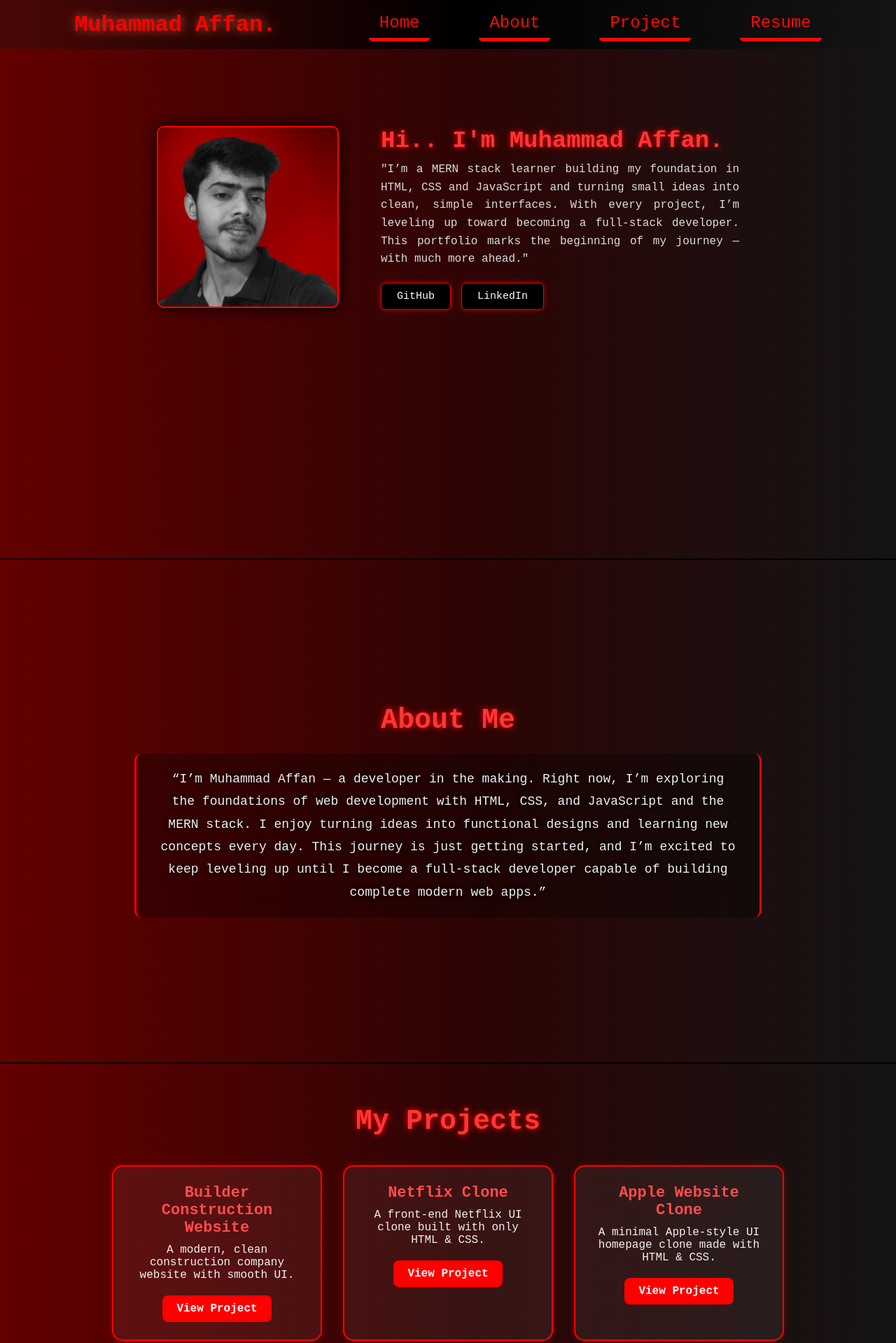
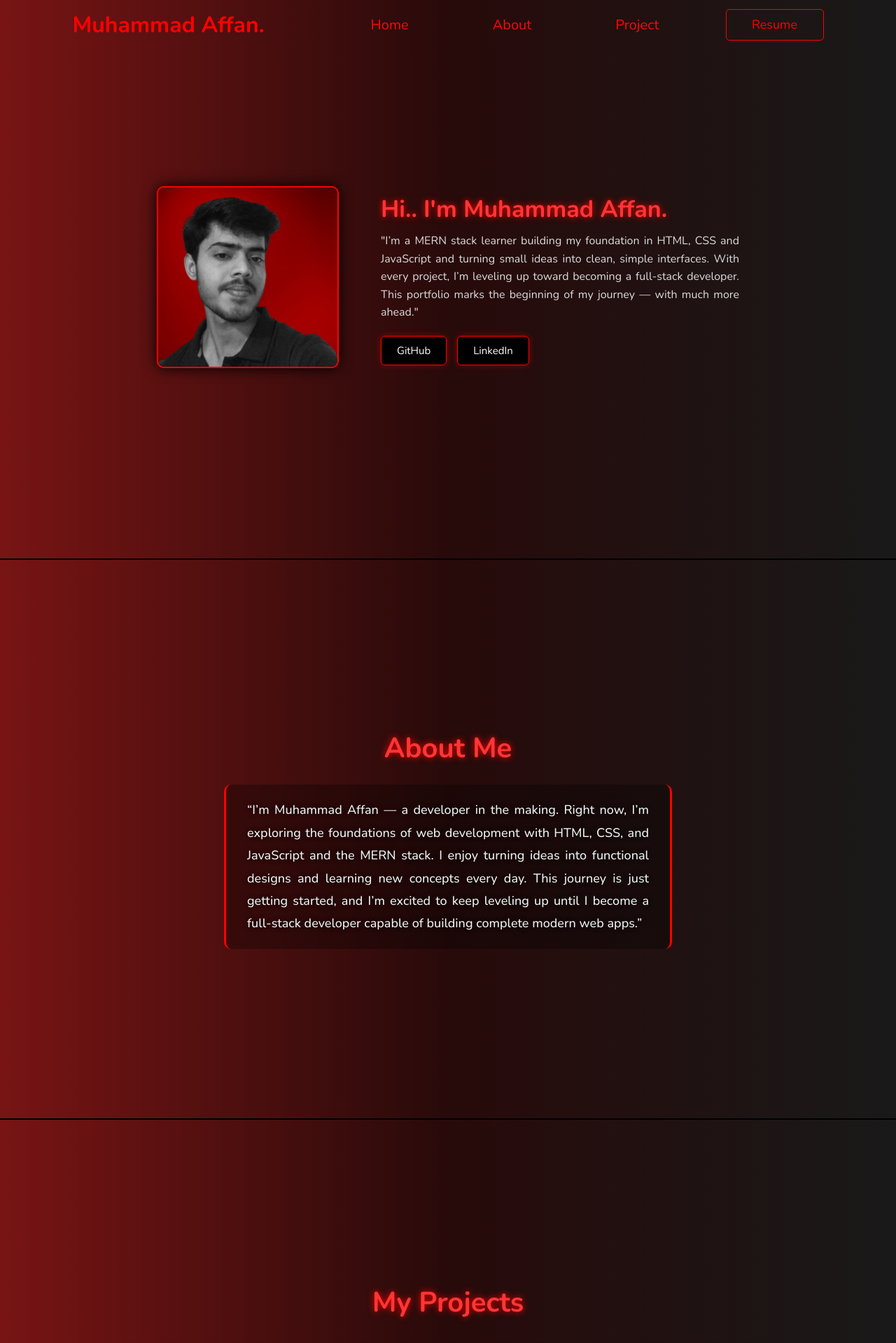
Before and after one commit to dev-affan/Dev-Affan-Portfolio, a plain HTML site: page index.html in a window 1280 px wide. Shown: the top 1919 px of the page at 70% size. Drawn offline with nearby package versions, Linux system fonts and the light colour scheme.

Commit message:
Add Resume button and some Animation

```diff
--- a/style.css
+++ b/style.css
@@ -1,15 +1,18 @@
+@import url('https://fonts.googleapis.com/css2?family=Nunito:ital,wght@0,200..1000;1,200..1000&family=Roboto+Mono:ital,wght@0,100..700;1,100..700&display=swap');
+
 * {
     margin: 0;
     padding: 0;
     box-sizing: border-box;
-    font-family: 'Courier New', Courier, monospace;
+    font-family: Nunito;
     color: wheat;
+    scroll-behavior: smooth;
 }
 
 header {
     height: 70px;
     width: 100vw;
-    background: linear-gradient(90deg, rgba(74, 7, 7, 1) 0%, rgba(0, 0, 0, 1) 52%, rgba(20, 20, 20, 1) 100%);
+    background: linear-gradient(90deg, rgba(120, 20, 20, 1) 0%, rgba(40, 10, 10, 1) 50%, rgba(25, 25, 25, 1) 100%);
     color: white;
     display: flex;
     justify-content: space-around;
@@ -19,6 +22,7 @@ header {
     right: 0;
     left: 0;
     padding: 0 40px;
+    z-index: 9999;
 }
 
 .hamburger {
@@ -31,67 +35,116 @@ header {
 
 header h1 {
     color: red;
-    font-family: 'Courier New', Courier, monospace;
-    text-shadow: 2px 0px 15px #CE5937;
-}
-
-header h1:hover {
-    text-shadow: 2px 2px 15px #FF0808;
-    color: #000000;
-    cursor: pointer;
-    transition: 0.8s;
+    /* font-family: 'Courier New', Courier, monospace; */
 }
 
 header nav {
+    height: 45px;
+    /* width: 40%; */
     display: flex;
+    justify-content: center;
+    align-items: center;
     gap: 70px;
+    overflow: hidden;
+    z-index: 999;
 }
 
-header nav a {
-    font-size: 24px;
+header nav .items {
+    position: relative;
+    /* IMPORTANT */
+    display: flex;
+    justify-content: center;
+    align-items: center;
     text-decoration: none;
+    font-size: 20px;
     color: #FF0808;
-    border-bottom: 5px solid;
-    padding: 8px 15px;
+    height: 100%;
+    padding: 13px 25px;
+    /* width: 100%; */
+    /* border: 1px solid #FF0808; */
     border-radius: 5px;
-}
-
-.contact {
-    border: 1px solid #FF0808;
-    color: #FF0808;
-    background-color: black;
-}
-
-.contact:hover {
-    background: #ff3535;
-    color: black;
-    box-shadow: 0 0 12px red;
-    transition: 0.7s;
-}
-
-header nav a:hover {
-    background-color: #FF0808;
-    color: black;
-    transition: 0.8s;
-    border-radius: 2px;
-    border-bottom: 5px solid #FF0808;
-    box-shadow: 0px -2px 144px 15px #FF0808;
+    overflow: hidden;
+    z-index: 21;
+    transition: color 0.7s ease;
 }
 
 
+header nav .items::after {
+    content: '';
+    position: absolute;
+    top: 0;
+    left: 0;
+    height: 100%;
+    width: 0;
+    /* start from left */
+    background-color: #FF0808;
+    z-index: -1;
+    /* background peeche */
+    transition: width 0.7s ease;
+}
+
+header nav .items:hover::after {
+    width: 100%;
+    /* left → right */
+}
+
+header nav .items:hover {
+    color: rgb(0, 0, 0);
+}
+
+#button {
+    border: 1.5px solid red;
+    padding: 13px 25px;
+    height: 45px;
+    min-width: 140px;
+    /* ✅ fixed width */
+    box-sizing: border-box;
+    /* ✅ IMPORTANT */
+    display: flex;
+    justify-content: center;
+    align-items: center;
+    font-size: 18px;
+    text-decoration: none;
+    position: relative;
+    overflow: hidden;
+    border-radius: 5px;
+    /* background: black; */
+    background-image: rgba(40, 10, 10, 1);
+    color: red;
+    z-index: 1;
+    transition: box-shadow 0.3s ease, color 0.3s ease;
+}
+
+#button::before {
+    content: "";
+    position: absolute;
+    inset: 0;
+    background: rgb(201, 25, 25);
+    transform: scaleX(0);
+    transform-origin: center;
+    transition: transform 0.4s ease;
+    z-index: -1;
+}
+
+#button:hover::before {
+    transform: scaleX(1);
+}
+
+
+#button:hover {
+    color: black;
+    box-shadow: 0 0 20px red;
+}
+
+#button:active {
+    transform: scale(0.95);
+}
+
 #home {
-
-    /* width: 100%;
-    height: 100vh;
-    background: linear-gradient(90deg, rgba(99, 0, 0, 1) 0%, rgba(46, 4, 4, 1) 52%, rgba(20, 20, 20, 1) 100%);
-    display: flex;
-    align-items: center;
-    justify-content: center; */
-
     width: 100%;
     min-height: 100vh;
     padding: 180px 0;
-    background: linear-gradient(90deg, rgba(99, 0, 0, 1) 0%, rgba(46, 4, 4, 1) 52%, rgba(20, 20, 20, 1) 100%);
+    background: linear-gradient(90deg, rgba(120, 20, 20, 1) 0%, rgba(40, 10, 10, 1) 50%, rgba(25, 25, 25, 1) 100%);
     /* header ke neeche jagah */
     display: flex;
     flex-direction: column;
@@ -148,7 +201,10 @@ header nav a:hover {
 }
 
 /* Main button style */
+
 .btn {
+    position: relative;
+    overflow: hidden;
     padding: 10px 22px;
     border-radius: 6px;
     font-size: 15px;
@@ -156,30 +212,39 @@ header nav a:hover {
     text-decoration: none;
     background: black;
     border: 1.5px solid red;
-    transition: 0.3s ease-in-out;
+    transition: color 1.2s ease;
     box-shadow: 0 0 8px rgba(255, 0, 0, 0.4);
+    z-index: 1;
 }
 
-/* LinkedIn Button */
-.btn.linkedin:hover {
+.btn::before {
+    content: "";
+    position: absolute;
+    top: 0;
+    left: 50%;
+    width: 0%;
+    height: 100%;
     background: #ff3535;
-    color: black;
-    box-shadow: 0 0 12px red;
-    transform: translateY(-3px);
+    transform: translateX(-50%);
+    transition: width 0.8s ease;
+    z-index: -1;
 }
 
-/* GitHub Button */
-.btn.github:hover {
-    background: #ff3535;
+.btn:hover::before {
+    width: 120%;
+}
+
+.btn:hover {
     color: black;
-    box-shadow: 0 0 12px red;
-    transform: translateY(-3px);
+    transform: translateY(-2px);
+    box-shadow: 0 0 14px red;
 }
 
 #About {
     width: 100%;
     min-height: 90vh;
-    background: linear-gradient(90deg, rgba(99, 0, 0, 1) 0%, rgba(46, 4, 4, 1) 52%, rgba(20, 20, 20, 1) 100%);
+    scroll-margin-top: 70px;
+    background: linear-gradient(90deg, rgba(120, 20, 20, 1) 0%, rgba(40, 10, 10, 1) 50%, rgba(25, 25, 25, 1) 100%);
     display: flex;
     justify-content: center;
     align-items: center;
@@ -188,7 +253,7 @@ header nav a:hover {
 }
 
 .about-container {
-    width: 70%;
+    width: 50%;
     text-align: center;
     color: white;
 }
@@ -206,6 +271,7 @@ header nav a:hover {
     line-height: 1.8;
     color: #f0f0f0;
     padding: 20px 30px;
+    text-align: justify;
     font-weight: 500;
     border-left: 3px solid red;
     border-right: 3px solid red;
@@ -216,9 +282,11 @@ header nav a:hover {
 }
 
 #Project {
+    height: 100vh;
+    scroll-margin-top: 70px;
     width: 100%;
     padding: 60px 0;
-    background: linear-gradient(90deg, rgba(99, 0, 0, 1) 0%, rgba(46, 4, 4, 1) 52%, rgba(20, 20, 20, 1) 100%);
+    background: linear-gradient(90deg, rgba(120, 20, 20, 1) 0%, rgba(40, 10, 10, 1) 50%, rgba(25, 25, 25, 1) 100%);
 
 }
 
@@ -245,7 +313,7 @@ header nav a:hover {
 
 .project-card {
     width: 300px;
-    background: rgba(255, 255, 255, 0.06);
+    background: rgba(139, 42, 42, 0);
     padding: 25px;
     border-radius: 15px;
     border: 2px solid red;
@@ -256,6 +324,7 @@ header nav a:hover {
 .project-card:hover {
     transform: translateY(-10px);
     box-shadow: 0 0 20px #ff0000aa;
+    z-index: 1;
 }
 
 .project-card h3 {
@@ -271,24 +340,48 @@ header nav a:hover {
 }
 
 .project-btn {
+    position: relative;
     display: inline-block;
     padding: 10px 20px;
-    background: red;
+    background: black;
     color: white;
     text-decoration: none;
     border-radius: 8px;
     font-weight: 600;
-    transition: 0.3s;
+    overflow: hidden;
+    border: 1.5px solid red;
+    transition: color 0.9s ease, transform 0.6s ease;
+    z-index: 1;
+}
+
+.project-btn::before {
+    content: "";
+    position: absolute;
+    top: 0;
+    left: 50%;
+    width: 0%;
+    height: 100%;
+    background: #ff3535;
+    transform: translateX(-50%);
+    transition: width 0.65s ease-in-out;
+    z-index: -1;
+}
+
+.project-btn:hover::before {
+    width: 130%;
 }
 
 .project-btn:hover {
-    background: #ff7272;
+    color: black;
+    transform: translateY(-3px);
+    box-shadow: 0 0 14px red;
 }
+
 
 footer {
     width: 100%;
     padding: 40px 0;
-    background: linear-gradient(90deg, rgba(99, 0, 0, 1) 0%, rgba(46, 4, 4, 1) 52%, rgba(20, 20, 20, 1) 100%);
+    background: linear-gradient(90deg, rgba(120, 20, 20, 1) 0%, rgba(40, 10, 10, 1) 50%, rgba(25, 25, 25, 1) 100%);
     color: white;
     text-align: center;
     border-top: 2px solid #000000;
@@ -325,83 +418,163 @@ footer {
 }
 
 
-@media(max-width: 768px) {
+/* ==========================================
+    RE-STRUCTURED RESPONSIVE FIX
+   ========================================== */
 
-    /* ✦ Header changes only on mobile */
+/* --- Step 1: Global Fix (Sab screen sizes ke liye) --- */
+#Project,
+#About,
+#home {
+    height: auto !important;
+    /* Fixed height overlap ki sabse bari wajah hai */
+    min-height: 100vh;
+    /* Screen jitni lambai rakhega, par lamba hone par barh jayega */
+    display: flex;
+    flex-direction: column;
+    justify-content: center;
+    padding: 100px 0;
+    /* Section ke upar neeche barabar jagah */
+}
+
+/* --- Step 2: Mobile (up to 767px) --- */
+@media (max-width: 767px) {
     header {
-        justify-content: center;
+        justify-content: space-between;
         padding: 0 20px;
     }
 
-    /* Hide nav menu initially */
+    .hamburger {
+        display: block;
+    }
+
     header nav {
-        display: none;
+        position: fixed;
+        top: 70px;
+        right: -100%;
+        background: rgba(30, 5, 5, 0.98);
+        width: 100%;
+        height: calc(90vh - 70px);
         flex-direction: column;
         gap: 20px;
-        position: absolute;
-        top: 70px;
-        right: 20px;
-        background: rgba(0, 0, 0, 0.95);
-        padding: 20px 25px;
-        border: 2px solid red;
-        border-radius: 10px;
-        width: 200px;
-        z-index: 999;
+        transition: 0.4s;
     }
 
-    /* When hamburger click → show menu */
-    header nav.show {
-        display: flex;
+    header nav .items {
+        height: 50px;
     }
 
-    /* Hamburger icon */
-    .hamburger {
-        display: block;
-        position: absolute;
-        right: 20px;
-        font-size: 32px;
-        color: red;
-        cursor: pointer;
-    }
-
-    /* Hide desktop nav layout */
-    header nav a {
-        font-size: 20px;
-        text-align: left;
+    header nav.show {
+        right: 0;
     }
 
     .home-container {
         flex-direction: column;
-        gap: 20px;
         text-align: center;
-        margin-top: 40px;
-    }
-
-    .home-img img {
-        width: 70%;
     }
 
     .home-text {
         width: 100%;
     }
 
-
     .about-container {
         width: 90%;
+        /* Pura screen touch na kare */
+        padding: 0 10px;
     }
 
     .about-text {
-        font-size: 16px;
-        padding: 15px;
+        font-size: 15px;
+        /* Mobile par font thoda chota professional lagta hai */
+        line-height: 1.6;
+        padding: 15px 20px;
+        /* Text ke andar ki space */
+        text-align: center;
+        /* Mobile par justified text aksar gaps chor deta hai, center behtar hai */
+        border-left: none;
+        /* Border design mobile par simplified rakhein */
+        border-right: none;
+        border-top: 2px solid red;
+        /* Sirf top aur bottom border */
+        border-bottom: 2px solid red;
+        background: rgba(0, 0, 0, 0.5);
+        /* Background thoda dark taake readable ho */
     }
 
+    .about-container h2 {
+        font-size: 30px;
+        /* Heading thodi choti */
+        margin-bottom: 15px;
+    }
 
     .project-cards {
         flex-direction: column;
         align-items: center;
+        /* overflow: hidden; */
+    }
+}
+
+/* --- Step 3: Tablet & Small Laptops (768px to 1199px) - YAHAN FIX HAI --- */
+@media (min-width: 768px) and (max-width: 1199px) {
+    .home-container {
+        width: 95%;
+        gap: 30px;
+    }
+
+    .home-text h1 {
+        font-size: 28px;
+    }
+
+    .project-container {
+        width: 95%;
+    }
+
+    .project-cards {
+        display: flex;
+        flex-wrap: wrap;
+        /* Cards ko agli line mein bhejne ke liye */
+        justify-content: center;
+        gap: 20px;
     }
 
     .project-card {
-        width: 90%;
+        width: 45%;
+        /* Screen bari ho to 2 cards ek line mein ayenge */
+        min-width: 280px;
     }
 }
+
+/* --- Step 4: Large Desktops (1200px and up) --- */
+@media (min-width: 1200px) {
+
+    .home-container,
+    .project-container {
+        width: 80%;
+        max-width: 1200px;
+        margin: 0 auto;
+    }
+
+    .project-cards {
+        flex-direction: row;
+        flex-wrap: nowrap;
+        /* Baray monitor par 3 cards ek sath */
+    }
+}
+
+/* Footer Fix: Overlap se bachne ke liye */
+footer {
+    height: auto;
+    padding: 60px 20px;
+    margin-top: auto;
+}
+
+/* Extra Tweaks for Small Heights (Landscape Mode) */
+@media (max-height: 500px) {
+    #home {
+        padding-top: 100px;
+    }
+
+    header nav {
+        overflow-y: auto;
+    }
+}
```
